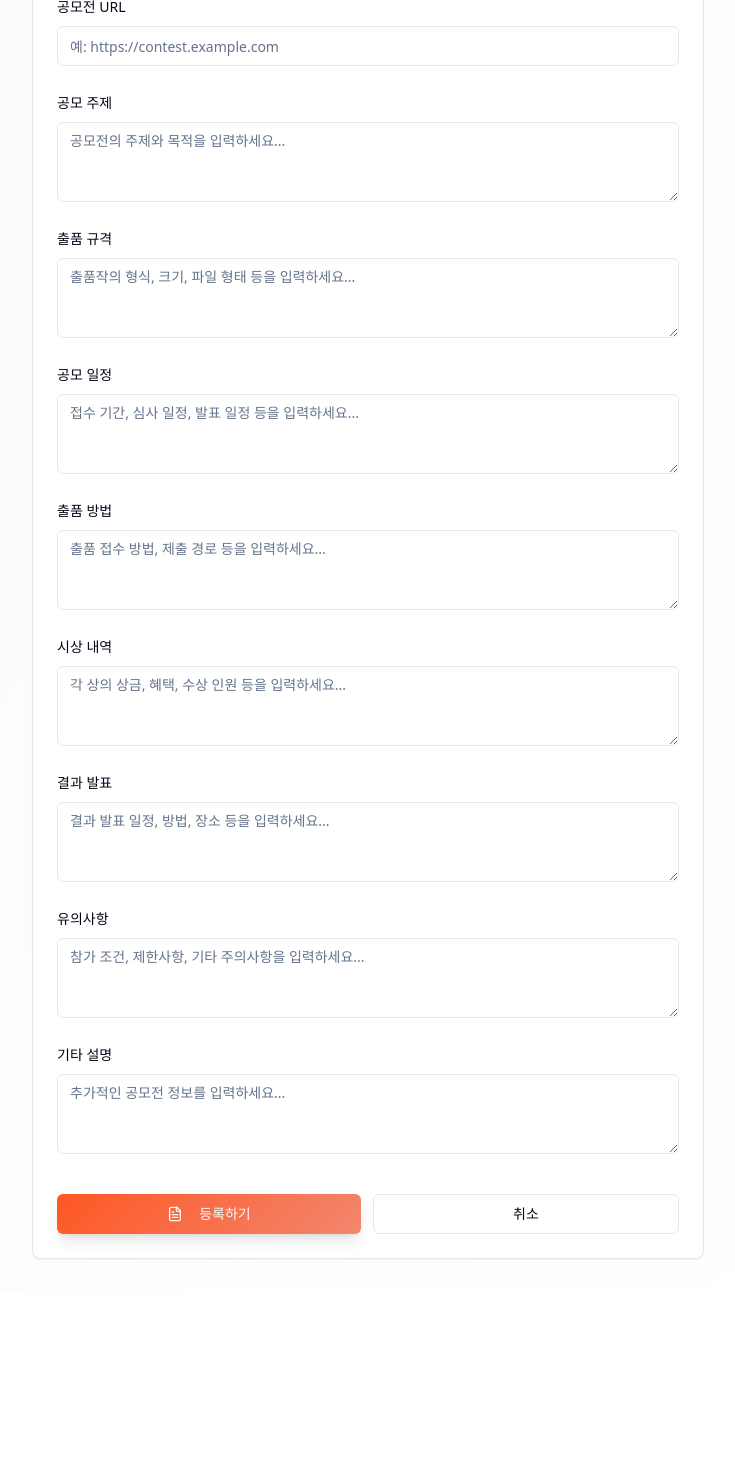
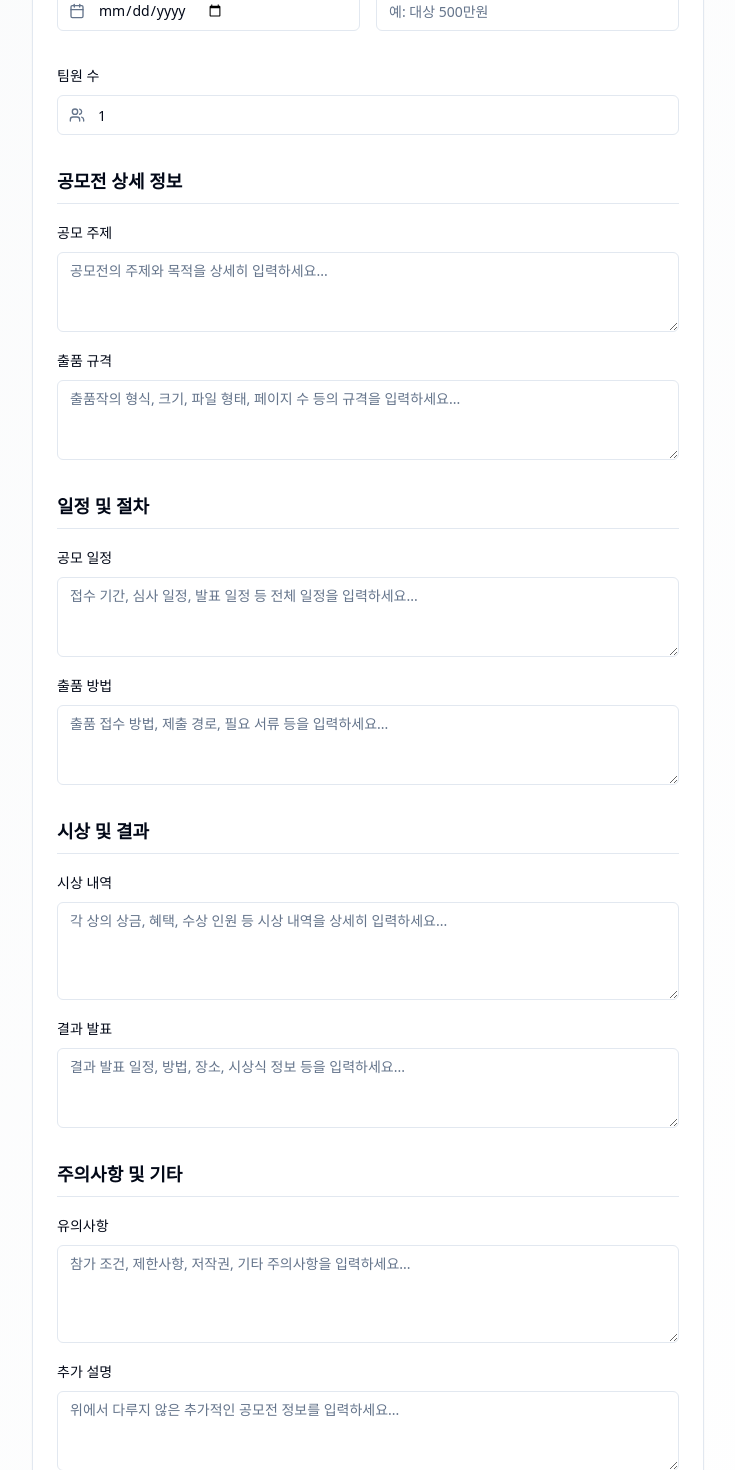
Before and after one commit to BokEumEom/contest-ace-hub, a React (Vite) app: page /new-contest in a window 1280 px wide. Shown: the part 660-2130 px from the top of the page, without its empty margins (272-1007 px from the left). Before the commit the page ends 1951 px from the top, so only its background shows below. Built offline with nearby package versions, Linux system fonts and the light colour scheme.

Commit message:
Add contest form fields
Implement fields for contest subject, regulations, schedule, submission, awards, results, notes, and URL in the contest registration form.

```diff
--- a/src/components/ContestForm.tsx
+++ b/src/components/ContestForm.tsx
@@ -71,7 +71,11 @@ const ContestForm: React.FC<ContestFormProps> = ({ onSuccess, onCancel }) => {
         </CardTitle>
       </CardHeader>
       <CardContent>
-        <form onSubmit={handleSubmit} className="space-y-6">
+        <form onSubmit={handleSubmit} className="space-y-8">
+          {/* 기본 정보 섹션 */}
+          <div className="space-y-4">
+            <h3 className="text-lg font-semibold text-foreground border-b pb-2">기본 정보</h3>
+
             <div className="space-y-2">
               <Label htmlFor="title">공모전 제목 *</Label>
               <Input
@@ -81,6 +85,18 @@ const ContestForm: React.FC<ContestFormProps> = ({ onSuccess, onCancel }) => {
                 placeholder="예: 2024 스마트시티 아이디어 공모전"
                 required
               />
+            </div>
+
+            <div className="space-y-2">
+              <Label htmlFor="contestUrl">공모전 URL</Label>
+              <Input
+                id="contestUrl"
+                value={formData.contestUrl}
+                onChange={(e) => handleChange('contestUrl', e.target.value)}
+                placeholder="예: https://contest.example.com"
+                type="url"
+              />
+            </div>
           </div>
 
           <div className="grid grid-cols-1 md:grid-cols-2 gap-4">
@@ -149,16 +165,9 @@ const ContestForm: React.FC<ContestFormProps> = ({ onSuccess, onCancel }) => {
             </div>
           </div>
 
-          <div className="space-y-2">
-            <Label htmlFor="contestUrl">공모전 URL</Label>
-            <Input
-              id="contestUrl"
-              value={formData.contestUrl}
-              onChange={(e) => handleChange('contestUrl', e.target.value)}
-              placeholder="예: https://contest.example.com"
-              type="url"
-            />
-          </div>
+          {/* 공모전 상세 정보 섹션 */}
+          <div className="space-y-4">
+            <h3 className="text-lg font-semibold text-foreground border-b pb-2">공모전 상세 정보</h3>
 
             <div className="space-y-2">
               <Label htmlFor="contestTheme">공모 주제</Label>
@@ -166,7 +175,7 @@ const ContestForm: React.FC<ContestFormProps> = ({ onSuccess, onCancel }) => {
                 id="contestTheme"
                 value={formData.contestTheme}
                 onChange={(e) => handleChange('contestTheme', e.target.value)}
-              placeholder="공모전의 주제와 목적을 입력하세요..."
+                placeholder="공모전의 주제와 목적을 상세히 입력하세요..."
                 rows={3}
               />
             </div>
@@ -177,10 +186,15 @@ const ContestForm: React.FC<ContestFormProps> = ({ onSuccess, onCancel }) => {
                 id="submissionFormat"
                 value={formData.submissionFormat}
                 onChange={(e) => handleChange('submissionFormat', e.target.value)}
-              placeholder="출품작의 형식, 크기, 파일 형태 등을 입력하세요..."
+                placeholder="출품작의 형식, 크기, 파일 형태, 페이지 수 등의 규격을 입력하세요..."
                 rows={3}
               />
             </div>
+          </div>
+
+          {/* 일정 및 절차 섹션 */}
+          <div className="space-y-4">
+            <h3 className="text-lg font-semibold text-foreground border-b pb-2">일정 및 절차</h3>
 
             <div className="space-y-2">
               <Label htmlFor="contestSchedule">공모 일정</Label>
@@ -188,7 +202,7 @@ const ContestForm: React.FC<ContestFormProps> = ({ onSuccess, onCancel }) => {
                 id="contestSchedule"
                 value={formData.contestSchedule}
                 onChange={(e) => handleChange('contestSchedule', e.target.value)}
-              placeholder="접수 기간, 심사 일정, 발표 일정 등을 입력하세요..."
+                placeholder="접수 기간, 심사 일정, 발표 일정 등 전체 일정을 입력하세요..."
                 rows={3}
               />
             </div>
@@ -199,10 +213,15 @@ const ContestForm: React.FC<ContestFormProps> = ({ onSuccess, onCancel }) => {
                 id="submissionMethod"
                 value={formData.submissionMethod}
                 onChange={(e) => handleChange('submissionMethod', e.target.value)}
-              placeholder="출품 접수 방법, 제출 경로 등을 입력하세요..."
+                placeholder="출품 접수 방법, 제출 경로, 필요 서류 등을 입력하세요..."
                 rows={3}
               />
             </div>
+          </div>
+
+          {/* 시상 및 결과 섹션 */}
+          <div className="space-y-4">
+            <h3 className="text-lg font-semibold text-foreground border-b pb-2">시상 및 결과</h3>
 
             <div className="space-y-2">
               <Label htmlFor="prizeDetails">시상 내역</Label>
@@ -210,8 +229,8 @@ const ContestForm: React.FC<ContestFormProps> = ({ onSuccess, onCancel }) => {
                 id="prizeDetails"
                 value={formData.prizeDetails}
                 onChange={(e) => handleChange('prizeDetails', e.target.value)}
-              placeholder="각 상의 상금, 혜택, 수상 인원 등을 입력하세요..."
-              rows={3}
+                placeholder="각 상의 상금, 혜택, 수상 인원 등 시상 내역을 상세히 입력하세요..."
+                rows={4}
               />
             </div>
 
@@ -221,10 +240,15 @@ const ContestForm: React.FC<ContestFormProps> = ({ onSuccess, onCancel }) => {
                 id="resultAnnouncement"
                 value={formData.resultAnnouncement}
                 onChange={(e) => handleChange('resultAnnouncement', e.target.value)}
-              placeholder="결과 발표 일정, 방법, 장소 등을 입력하세요..."
+                placeholder="결과 발표 일정, 방법, 장소, 시상식 정보 등을 입력하세요..."
                 rows={3}
               />
             </div>
+          </div>
+
+          {/* 주의사항 및 기타 섹션 */}
+          <div className="space-y-4">
+            <h3 className="text-lg font-semibold text-foreground border-b pb-2">주의사항 및 기타</h3>
 
             <div className="space-y-2">
               <Label htmlFor="precautions">유의사항</Label>
@@ -232,21 +256,23 @@ const ContestForm: React.FC<ContestFormProps> = ({ onSuccess, onCancel }) => {
                 id="precautions"
                 value={formData.precautions}
                 onChange={(e) => handleChange('precautions', e.target.value)}
-              placeholder="참가 조건, 제한사항, 기타 주의사항을 입력하세요..."
-              rows={3}
+                placeholder="참가 조건, 제한사항, 저작권, 기타 주의사항을 입력하세요..."
+                rows={4}
               />
             </div>
 
             <div className="space-y-2">
-            <Label htmlFor="description">기타 설명</Label>
+              <Label htmlFor="description">추가 설명</Label>
               <Textarea
                 id="description"
                 value={formData.description}
                 onChange={(e) => handleChange('description', e.target.value)}
-              placeholder="추가적인 공모전 정보를 입력하세요..."
+                placeholder="위에서 다루지 않은 추가적인 공모전 정보를 입력하세요..."
                 rows={3}
               />
             </div>
+          </div>
+
 
           <div className="flex gap-3 pt-4">
             <Button type="submit" className="flex-1 contest-button-primary">
```
Also changed, not shown: src/types/contest.ts (+8 -0 lines). Lines whose indentation alone changed are shown as unchanged.
